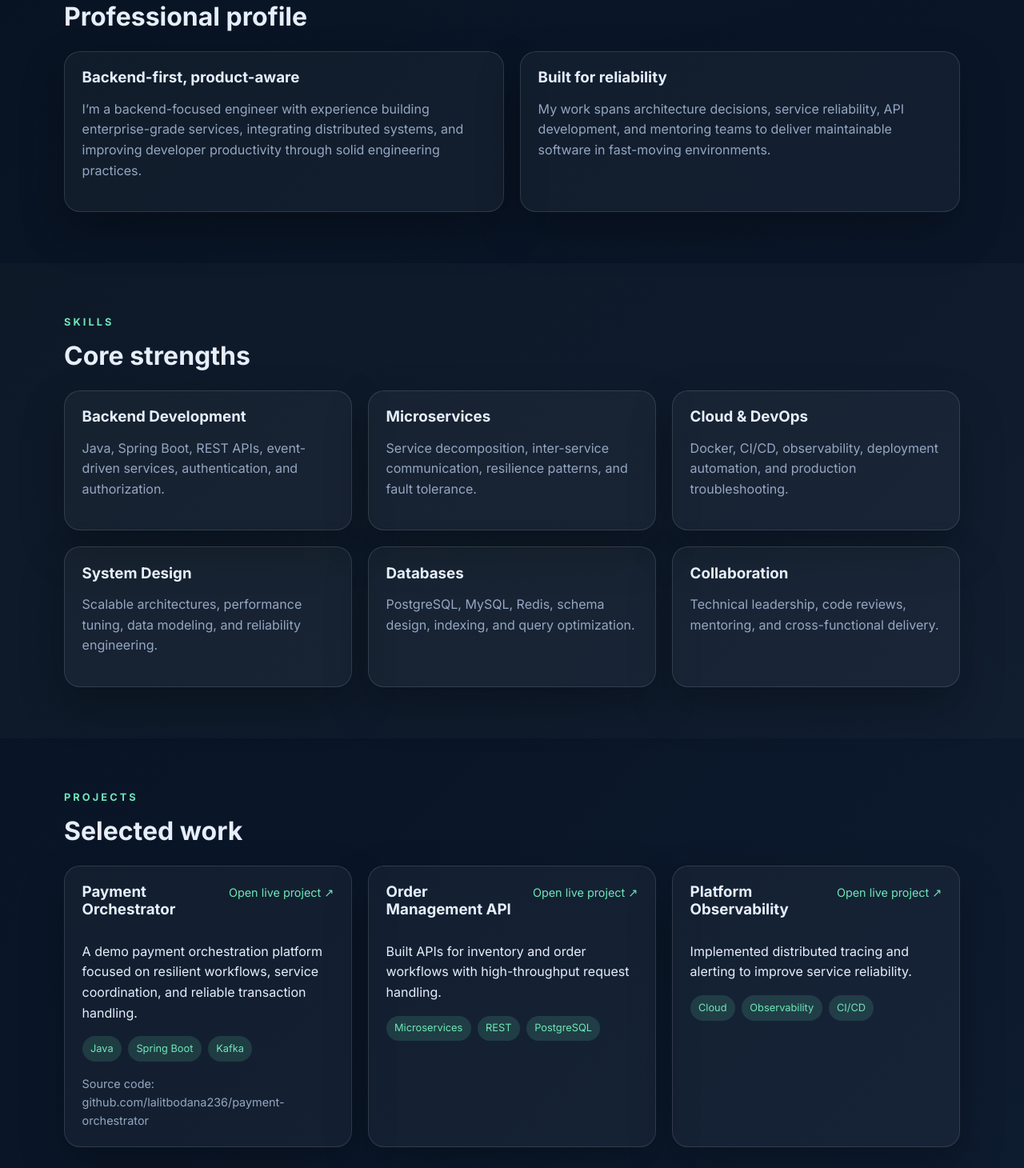
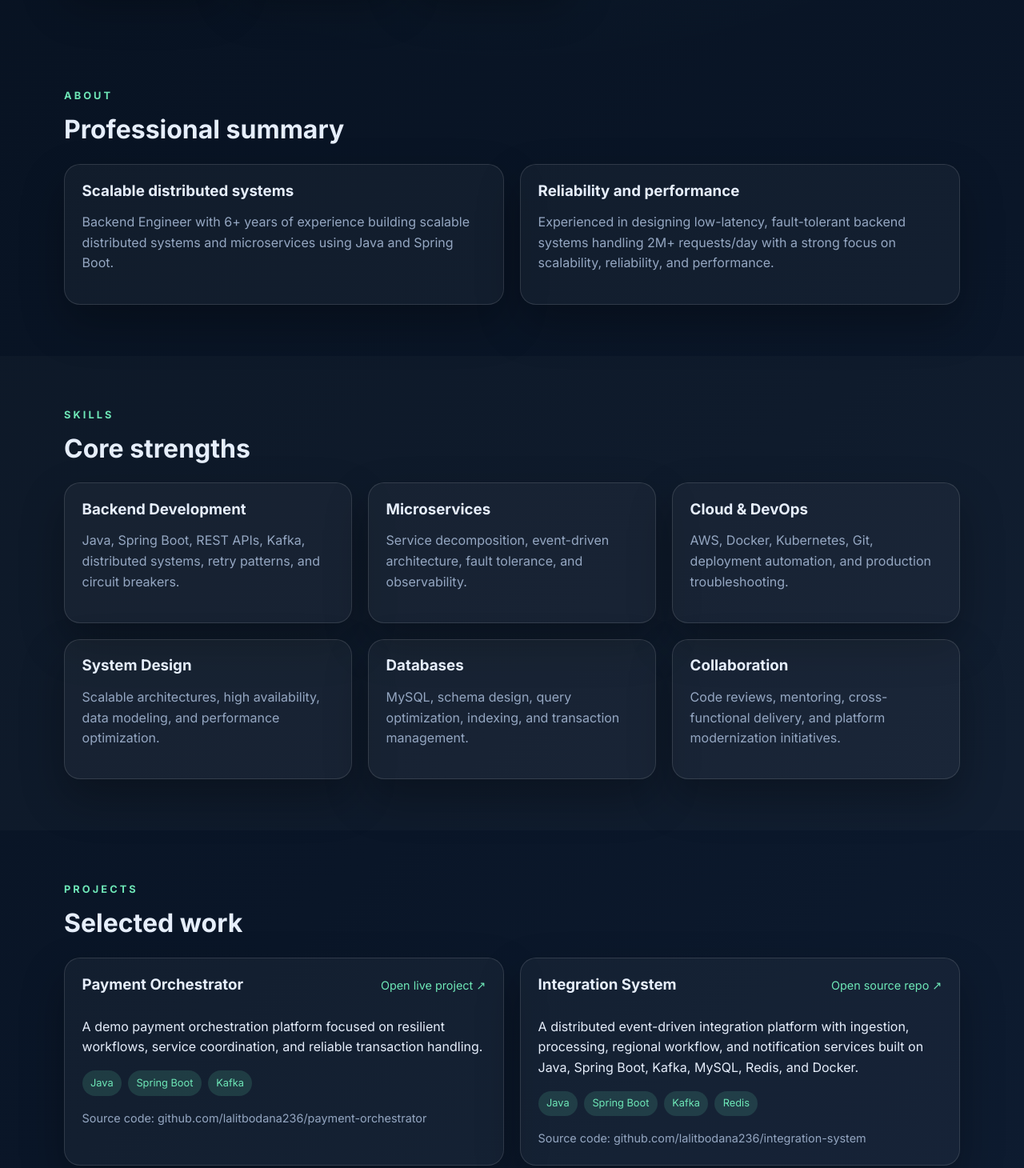
Before and after one commit to lalitbodana236/portfolio, a plain HTML site: page index.html in a window 1280 px wide. Shown: the part 975-2435 px from the top of the page at 80% size. Drawn offline with Linux system fonts and the light colour scheme.

Commit message:
changes done

```diff
--- a/index.html
+++ b/index.html
@@ -3,10 +3,10 @@
   <head>
     <meta charset="UTF-8" />
     <meta name="viewport" content="width=device-width, initial-scale=1.0" />
-    <title>Lalit Bodana | Senior Backend Engineer</title>
+    <title>Lalit Kumar Bodana | Senior Software Engineer</title>
     <meta
       name="description"
-      content="Portfolio website for Lalit Bodana, a senior backend engineer specializing in Java, microservices, and scalable systems." />
+      content="Portfolio website for Lalit Kumar Bodana, a senior software engineer specializing in Java, Spring Boot, microservices, and scalable backend systems." />
     <meta name="theme-color" content="#07111f" />
     <link rel="preconnect" href="https://fonts.googleapis.com" />
     <link rel="preconnect" href="https://fonts.gstatic.com" crossorigin />
@@ -33,11 +33,11 @@
       <section class="hero">
         <div class="container hero-grid">
           <div class="hero-copy-wrap">
-            <p class="eyebrow">Senior Backend Engineer</p>
-            <h1>Building reliable systems with Java, Spring Boot, and cloud-native design.</h1>
+            <p class="eyebrow">Senior Software Engineer</p>
+            <h1>Building scalable backend systems with Java, Spring Boot, and microservices.</h1>
             <p class="hero-copy">
-              I design resilient microservices, clean APIs, and scalable backend platforms
-              that help teams ship faster and operate with confidence.
+              Backend engineer with 6+ years of experience building scalable distributed
+              systems, resilient APIs, and high-availability backend platforms.
             </p>
             <div class="hero-actions">
               <a class="btn btn-primary" href="#projects">View Projects</a>
@@ -52,38 +52,38 @@
             </div>
             <div class="hero-stats" aria-label="Highlights">
               <div class="stat-card">
-                <span class="stat-value">10+ yrs</span>
+                <span class="stat-value">6+ yrs</span>
                 <span class="stat-label">Backend experience</span>
               </div>
               <div class="stat-card">
-                <span class="stat-value">Java</span>
-                <span class="stat-label">Spring Boot / Microservices</span>
+                <span class="stat-value">2M+</span>
+                <span class="stat-label">Requests/day systems</span>
               </div>
               <div class="stat-card">
-                <span class="stat-value">Cloud</span>
-                <span class="stat-label">CI/CD, observability, delivery</span>
+                <span class="stat-value">99.9%</span>
+                <span class="stat-label">Availability focus</span>
               </div>
             </div>
           </div>
 
           <aside class="hero-panel">
             <div class="panel-card">
-              <p class="panel-kicker">Currently focused on</p>
-              <h2>Engineering teams need dependable platforms.</h2>
+              <p class="panel-kicker">Current focus</p>
+              <h2>Backend Platform Engineering</h2>
               <ul class="panel-list">
-                <li>Backend services with strong APIs and clean boundaries</li>
-                <li>Distributed systems that stay observable and maintainable</li>
-                <li>Practical architecture that supports growth without friction</li>
+                <li>Modernizing distributed services for scale, reliability, and delivery velocity</li>
+                <li>Designing resilient Spring Boot APIs with retries, circuit breakers, and isolation</li>
+                <li>Improving observability, testing, and operational stability across backend systems</li>
               </ul>
             </div>
             <div class="mini-card-row">
               <div class="mini-card">
                 <span>Architecture</span>
-                <strong>System design</strong>
+                <strong>Microservices</strong>
               </div>
               <div class="mini-card">
-                <span>Delivery</span>
-                <strong>CI/CD pipelines</strong>
+                <span>Impact</span>
+                <strong>25% fewer incidents</strong>
               </div>
             </div>
           </aside>
@@ -93,22 +93,21 @@
       <section id="about" class="section container">
         <div class="section-heading">
           <p class="eyebrow">About</p>
-          <h2>Professional profile</h2>
+          <h2>Professional summary</h2>
         </div>
         <div class="about-grid">
           <article class="content-card">
-            <h3>Backend-first, product-aware</h3>
+            <h3>Scalable distributed systems</h3>
             <p>
-              I’m a backend-focused engineer with experience building enterprise-grade
-              services, integrating distributed systems, and improving developer productivity
-              through solid engineering practices.
+              Backend Engineer with 6+ years of experience building scalable distributed systems
+              and microservices using Java and Spring Boot.
             </p>
           </article>
           <article class="content-card">
-            <h3>Built for reliability</h3>
+            <h3>Reliability and performance</h3>
             <p>
-              My work spans architecture decisions, service reliability, API development,
-              and mentoring teams to deliver maintainable software in fast-moving environments.
+              Experienced in designing low-latency, fault-tolerant backend systems handling
+              2M+ requests/day with a strong focus on scalability, reliability, and performance.
             </p>
           </article>
         </div>
@@ -123,27 +122,27 @@
           <div class="skills-grid">
             <article class="card">
               <h3>Backend Development</h3>
-              <p>Java, Spring Boot, REST APIs, event-driven services, authentication, and authorization.</p>
+              <p>Java, Spring Boot, REST APIs, Kafka, distributed systems, retry patterns, and circuit breakers.</p>
             </article>
             <article class="card">
               <h3>Microservices</h3>
-              <p>Service decomposition, inter-service communication, resilience patterns, and fault tolerance.</p>
+              <p>Service decomposition, event-driven architecture, fault tolerance, and observability.</p>
             </article>
             <article class="card">
               <h3>Cloud & DevOps</h3>
-              <p>Docker, CI/CD, observability, deployment automation, and production troubleshooting.</p>
+              <p>AWS, Docker, Kubernetes, Git, deployment automation, and production troubleshooting.</p>
             </article>
             <article class="card">
               <h3>System Design</h3>
-              <p>Scalable architectures, performance tuning, data modeling, and reliability engineering.</p>
+              <p>Scalable architectures, high availability, data modeling, and performance optimization.</p>
             </article>
             <article class="card">
               <h3>Databases</h3>
-              <p>PostgreSQL, MySQL, Redis, schema design, indexing, and query optimization.</p>
+              <p>MySQL, schema design, query optimization, indexing, and transaction management.</p>
             </article>
             <article class="card">
               <h3>Collaboration</h3>
-              <p>Technical leadership, code reviews, mentoring, and cross-functional delivery.</p>
+              <p>Code reviews, mentoring, cross-functional delivery, and platform modernization initiatives.</p>
             </article>
           </div>
         </div>
@@ -178,40 +177,25 @@
 
           <a
             class="project-card"
-            href="https://example.com/project-two"
+            href="https://github.com/lalitbodana236/integration-system"
             target="_blank"
             rel="noopener noreferrer">
             <div class="project-topline">
-              <h3>Order Management API</h3>
-              <span class="project-link">Open live project ↗</span>
+              <h3>Integration System</h3>
+              <span class="project-link">Open source repo ↗</span>
             </div>
             <p>
-              Built APIs for inventory and order workflows with high-throughput request handling.
+              A distributed event-driven integration platform with ingestion, processing,
+              regional workflow, and notification services built on Java, Spring Boot, Kafka,
+              MySQL, Redis, and Docker.
             </p>
             <div class="tags">
-              <span>Microservices</span>
-              <span>REST</span>
-              <span>PostgreSQL</span>
+              <span>Java</span>
+              <span>Spring Boot</span>
+              <span>Kafka</span>
+              <span>Redis</span>
             </div>
-          </a>
-
-          <a
-            class="project-card"
-            href="https://example.com/project-three"
-            target="_blank"
-            rel="noopener noreferrer">
-            <div class="project-topline">
-              <h3>Platform Observability</h3>
-              <span class="project-link">Open live project ↗</span>
-            </div>
-            <p>
-              Implemented distributed tracing and alerting to improve service reliability.
-            </p>
-            <div class="tags">
-              <span>Cloud</span>
-              <span>Observability</span>
-              <span>CI/CD</span>
-            </div>
+            <p class="project-meta">Source code: github.com/lalitbodana236/integration-system</p>
           </a>
         </div>
       </section>
--- a/styles.css
+++ b/styles.css
@@ -280,9 +280,12 @@ h2 {
   grid-template-columns: repeat(2, minmax(0, 1fr));
 }
 
-.skills-grid,
+.skills-grid {
+  grid-template-columns: repeat(3, minmax(0, 1fr));
+}
+
 .projects-grid {
-  grid-template-columns: repeat(3, minmax(0, 1fr));
+  grid-template-columns: repeat(2, minmax(0, 1fr));
 }
 
 .content-card,
```
